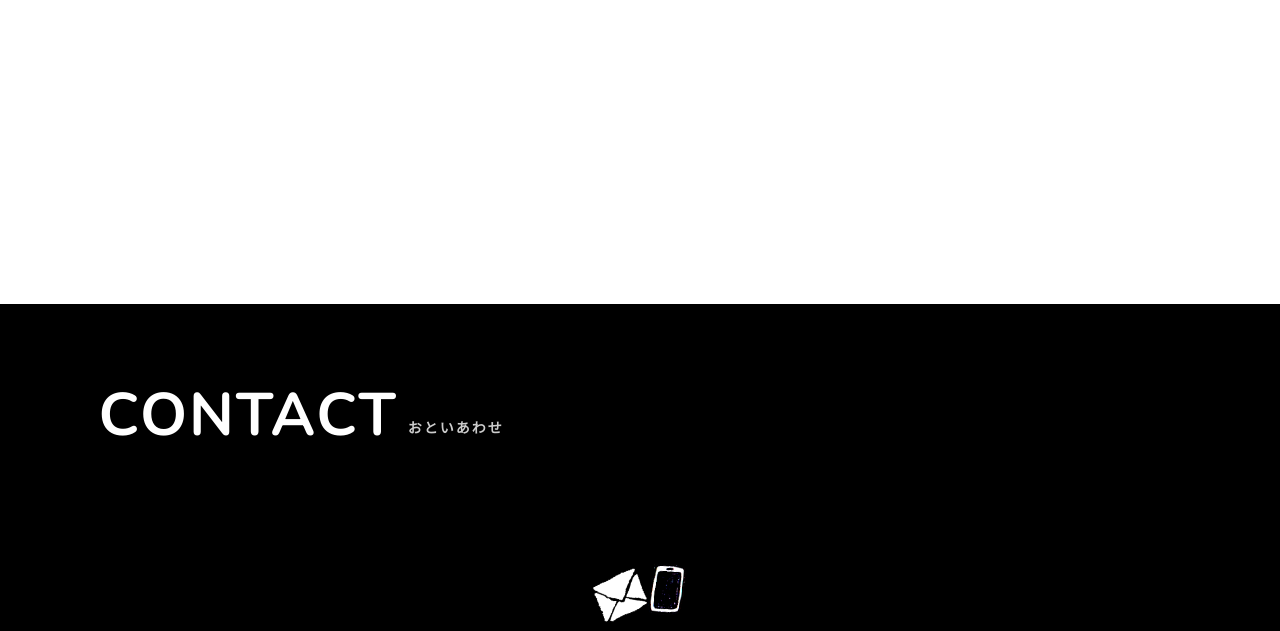
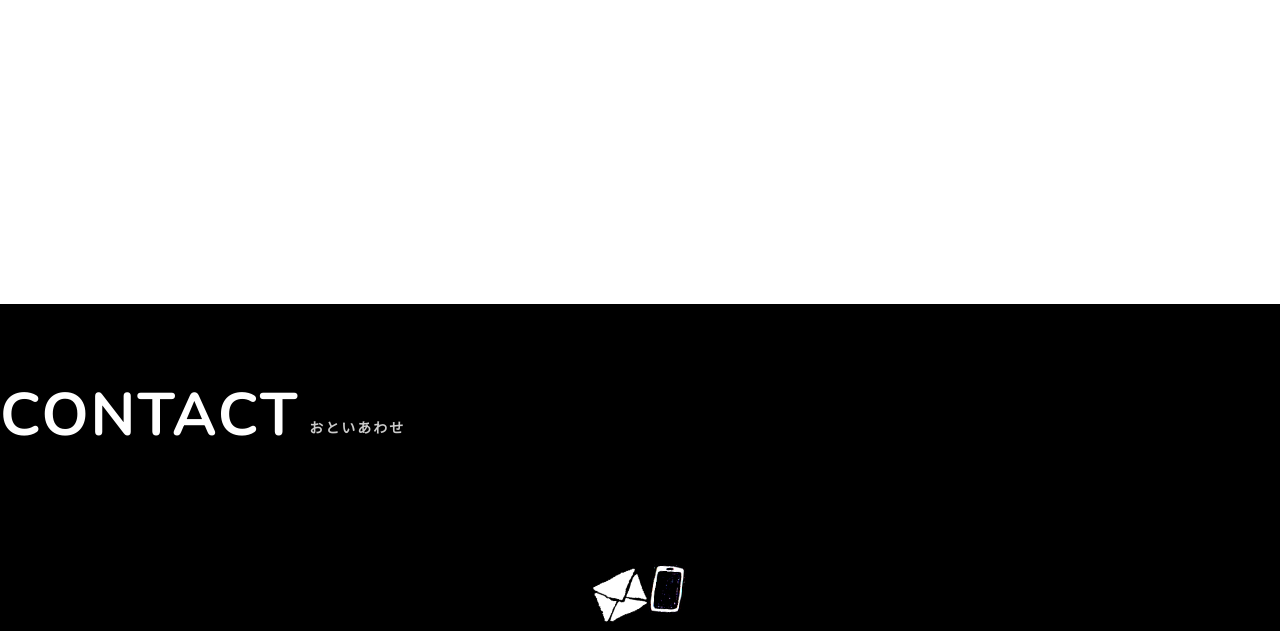
Before and after one commit to 247jm/portfolio_77, a plain HTML site: page index.html in a window 1280 px wide. Shown: the part 4807-5438 px from the top of the page. Drawn offline with nearby package versions, Linux system fonts and the light colour scheme; a web font is replaced by a local one.

Commit message:
Update style.css

```diff
--- a/style.css
+++ b/style.css
@@ -328,6 +328,7 @@ footer p {
   display: flex;
   margin-bottom: 100px;
   z-index: 20;
+  text-align: left;
 }
 
 .nav-title-about {
@@ -352,7 +353,6 @@ footer p {
 
 .nav-title-skil {
   padding: 100px 0 0 0;
-  width: 1083px;
   margin: 0 auto;
 }
 
```
